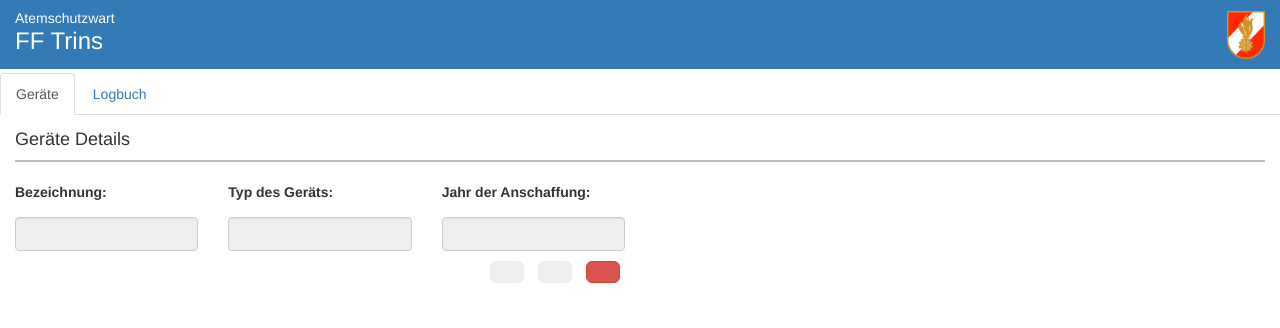
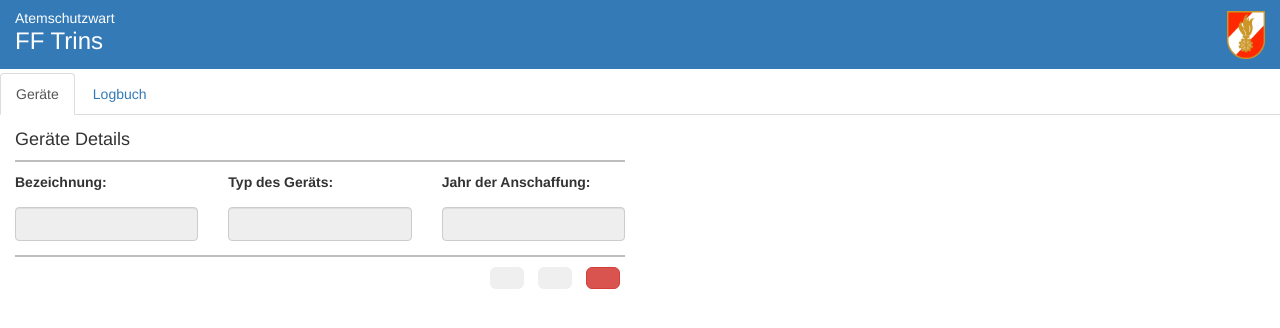
Before and after one commit to SeppUnterwurzacher/ats_app, a Flask app: template app/templates/wart/geraetedetail.html in a window 1280 px wide. Shown: the top 328 px of the page. Run offline with Flask 2, Linux system fonts and the light colour scheme; the template is opened without the code that fills it: values that come from a table or form of the project are taken from there, others are empty; some libraries are stand-ins or nearby versions.

Commit message:
Abschnitt Geräte, zweite hr angepasst

```diff
--- a/app/templates/wart/geraetedetail.html
+++ b/app/templates/wart/geraetedetail.html
@@ -3,9 +3,9 @@
 {% block input%}
 <form class="form-group" action="" method="post">
     <div class="row">
-        <div class="col-xs-12" style="margin-top: 5px;">
+        <div class="col-md-6" style="margin-top: 5px;">
             <h4 id="abschnitts_titel">Geräte Details</h4>
-            <hr style="margin-top: 0em; height:2px;border-width:0;color:gray;background-color:rgb(190, 190, 190)">
+            <hr style="margin-bottom:10px; margin-top: 0em; height:2px;border-width:0;color:gray;background-color:rgb(190, 190, 190)">
         </div>
     </div>
 
@@ -28,9 +28,9 @@
     </div>
 
     <div class="row">
-
         {% if id == '0'%}
         <div class="col-md-6">
+            <hr style="margin-bottom:5px; margin-top:4px; height:2px;border-width:0;color:gray;background-color:rgb(190, 190, 190)">
             <ul class="list-inline" style="float: right;">
                 <li id="submit" class="list-inline-item">{{ form.submit() }}</li>
                 <li id="back" class="list-inline-item">
@@ -50,6 +50,7 @@
         </div>
         {% else %}
         <div class="col-md-6">
+            <hr style="margin-bottom:10px; margin-top:4px; height:2px;border-width:0;color:gray;background-color:rgb(190, 190, 190)">
             <ul class="list-inline" style="float: right;">
                 <li id="bearbeiten" class="list-inline-item">
                     <button type="button"
```
